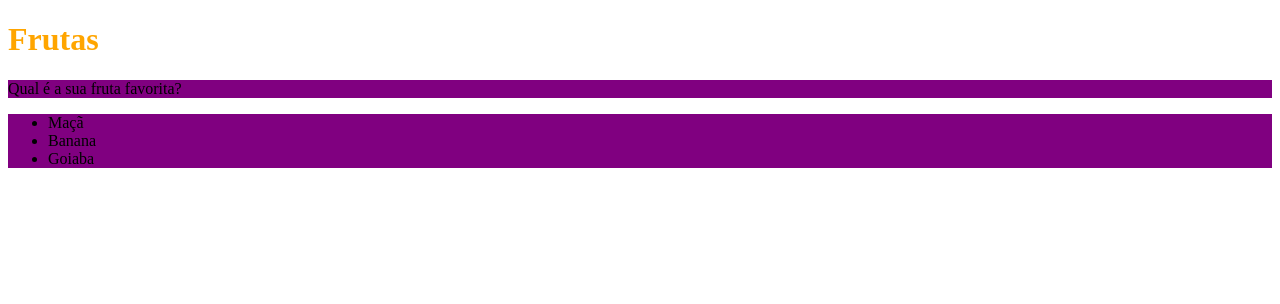
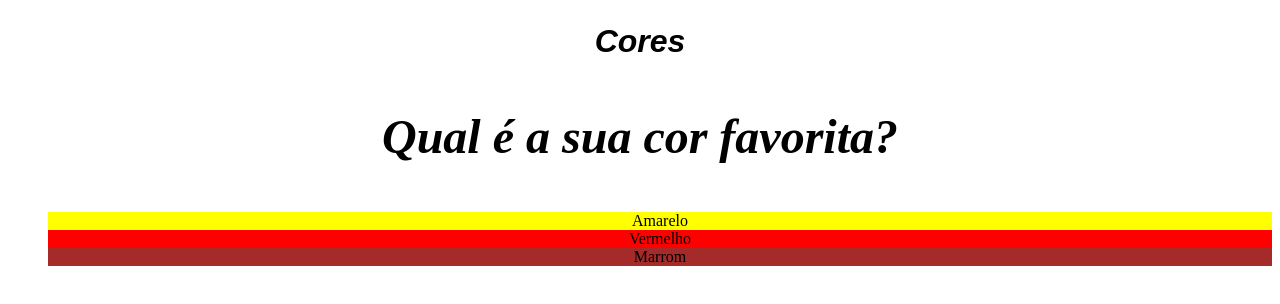
Before and after one commit to chapetta/trybe-exercicios, a plain HTML site: page primeiros-passos-css/index.html in a window 1280 px wide. Drawn offline with Linux system fonts and the light colour scheme.

Commit message:
exercicio de propriedade de texto no css

```diff
--- a/primeiros-passos-css/index.html
+++ b/primeiros-passos-css/index.html
@@ -7,12 +7,12 @@
   </head>
   <link rel="stylesheet" href="./style.css">
   <body>
-    <h1>Frutas</h1>
-    <p class="test-background">Qual é a sua fruta favorita?</p>
-    <ul class="test-background">
-      <li>Maçã</li>
-      <li>Banana</li>
-      <li>Goiaba</li>
+    <h1>Cores</h1>
+    <p>Qual é a sua cor favorita?</p>
+    <ul>
+      <li id="yellow">Amarelo</li>
+      <li id="red">Vermelho</li>
+      <li id="brown">Marrom</li>
     </ul>
   </body>
 </html>
--- a/primeiros-passos-css/style.css
+++ b/primeiros-passos-css/style.css
@@ -1,13 +1,32 @@
 h1 {
-  width: 65px;
-  color: orange
+  font-family: sans-serif;
+  font-style: italic;
+  line-height: 40px;
+
+}
+
+p {
+  font-style: oblique;
+  font-weight: 600;
+  font-size: 3em;
+}
+body {
+  font-size: 16px;
+  text-align: center;
 }
 
 ul {
-  background-color: blue;
+  list-style: none;
 }
 
-.test-background {
-  background-color: purple;
+#yellow {
+  background-color: yellow;
+}
 
+#red {
+  background-color: red;
 }
+
+#brown {
+  background-color: brown;
+}
```
